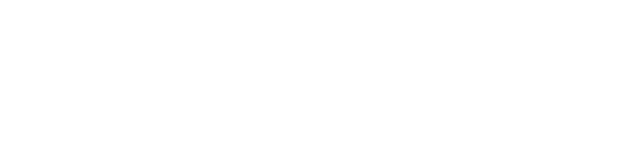
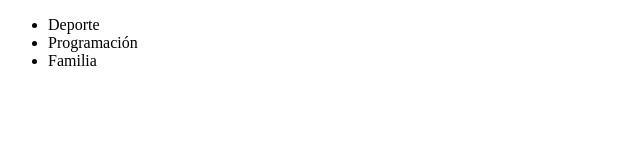
Before and after one commit to JavierSP1997/git_remoto, a plain HTML site: page index.html in a window 1280 px wide. Shown: the whole page, without its empty margins (0-640 px from the left). Drawn offline with Linux system fonts and the light colour scheme.

Commit message:
Lista de tres cosas que me gustan

```diff
--- a/index.html
+++ b/index.html
@@ -8,7 +8,11 @@
 </head>
 
 <body>
-
+    <ul>
+        <li>Deporte</li>
+        <li>Programación</li>
+        <li>Familia</li>
+    </ul>
 </body>
 
 </html>
```
